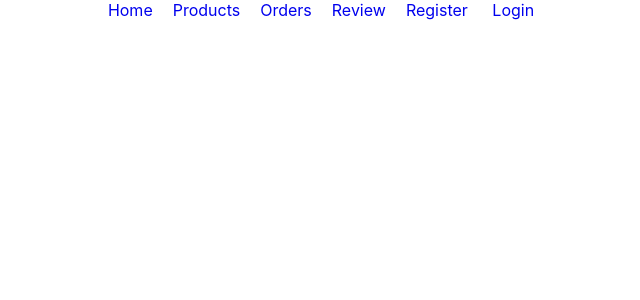
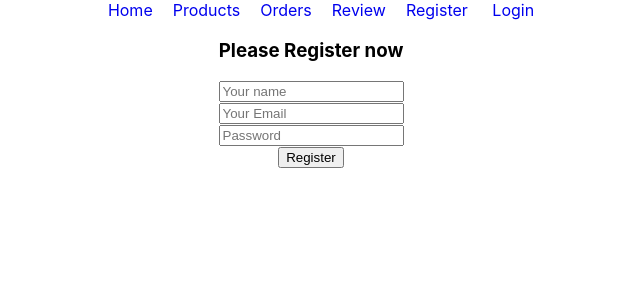
Before and after one commit to nizihad824/router-firebase-integration, a React (Create React App) app: page /register in a window 1280 px wide. Shown: the top 300 px of the page, without its empty margins (329-969 px from the left). Built offline with nearby package versions, Linux system fonts and the light colour scheme; no server answers.

Commit message:
done component register

```diff
--- a/src/App.js
+++ b/src/App.js
@@ -7,6 +7,7 @@ import Login from './components/Login/Login';
 import RequireAuth from './components/RequireAuth/RequireAuth';
 import Orders from './components/Orders/Orders';
 import Products from './components/Products/Products';
+import Register from './components/Register/Register';
 
 function App() {
   return (
@@ -16,6 +17,8 @@ function App() {
         <Route path='/' element={<Home></Home>}></Route>
         <Route path='/home' element={<Home></Home>}></Route>
         <Route path='/login' element={<Login></Login>}></Route>
+        <Route path='/register' element={<Register></Register>}></Route>
+
         <Route path='/products'
          element={<RequireAuth>
            <Products></Products>
--- a/src/components/Register/Register.js
+++ b/src/components/Register/Register.js
@@ -0,0 +1,20 @@
+import React from 'react';
+
+const Register = () => {
+    return (
+        <div>
+        <h3>Please Register now</h3>
+        <form>
+            <input type="text" placeholder='Your name'/>
+            <br />
+            <input type="email" placeholder='Your Email' />
+            <br />
+            <input type="password" name="" id="" placeholder='Password'/>
+            <br />
+            <input type="submit" value="Register" />
+        </form>
+    </div>
+    );
+};
+
+export default Register;
```
